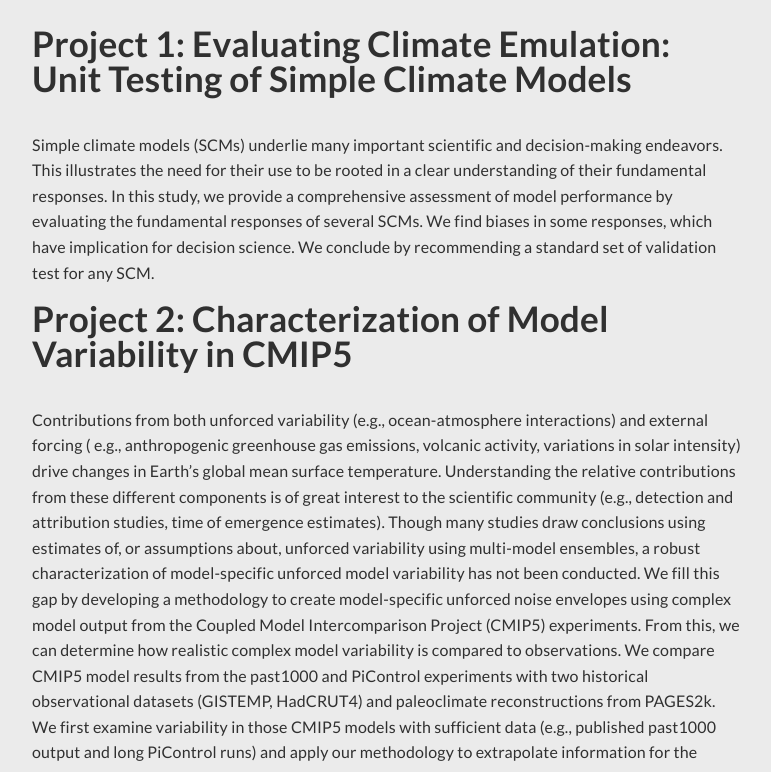
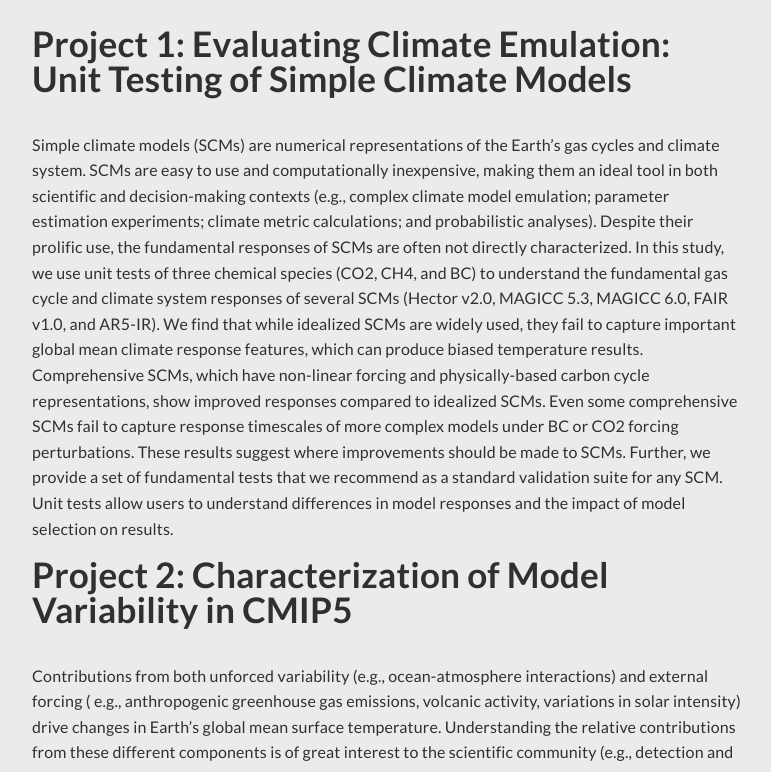
Before and after one commit to akschw04/akschw04.github.io, a Jekyll site: the page built from research.md, in a window 1280 px wide and 900 px high, cut to the strip 128-900 px from the top of the window. Shown: the whole strip, without its empty margins (253-1024 px from the left). Built offline with Jekyll 4.4.1, drawn with Linux system fonts in a browser that asks for light colours; nearby versions of some CDN libraries.

Commit message:
Updating paper abstract

```diff
--- a/research.md
+++ b/research.md
@@ -7,11 +7,17 @@ slug: research
 
 # Project 1: Evaluating Climate Emulation: Unit Testing of Simple Climate Models
 
-Simple climate models (SCMs) underlie many important scientific and decision-making endeavors.
-This illustrates the need for their use to be rooted in a clear understanding of their fundamental responses.
-In this study, we provide a comprehensive assessment of model performance by evaluating the fundamental responses of
-several SCMs. We find biases in some responses, which have implication for decision science. We conclude by recommending
-a standard set of validation test for any SCM.
+Simple climate models (SCMs) are numerical representations of the Earth’s gas cycles and climate system.
+SCMs are easy to use and computationally inexpensive, making them an ideal tool in both scientific and decision-making contexts
+(e.g., complex climate model emulation; parameter estimation experiments; climate metric calculations; and probabilistic analyses).
+Despite their prolific use, the fundamental responses of SCMs are often not directly characterized. In this study, we use unit tests of
+three chemical species (CO2, CH4, and BC) to understand the fundamental gas cycle and climate system responses of several SCMs
+(Hector v2.0, MAGICC 5.3, MAGICC 6.0, FAIR v1.0, and AR5-IR). We find that while idealized SCMs are widely used, they fail to capture
+important global mean climate response features, which can produce biased temperature results. Comprehensive SCMs, which have non-linear
+forcing and physically-based carbon cycle representations, show improved responses compared to idealized SCMs. Even some comprehensive SCMs
+fail to capture response timescales of more complex models under BC or CO2 forcing perturbations. These results suggest where improvements
+should be made to SCMs. Further, we provide a set of fundamental tests that we recommend as a standard validation suite for any SCM.
+Unit tests allow users to understand differences in model responses and the impact of model selection on results.
 
 
 # Project 2: Characterization of Model Variability in CMIP5
```
